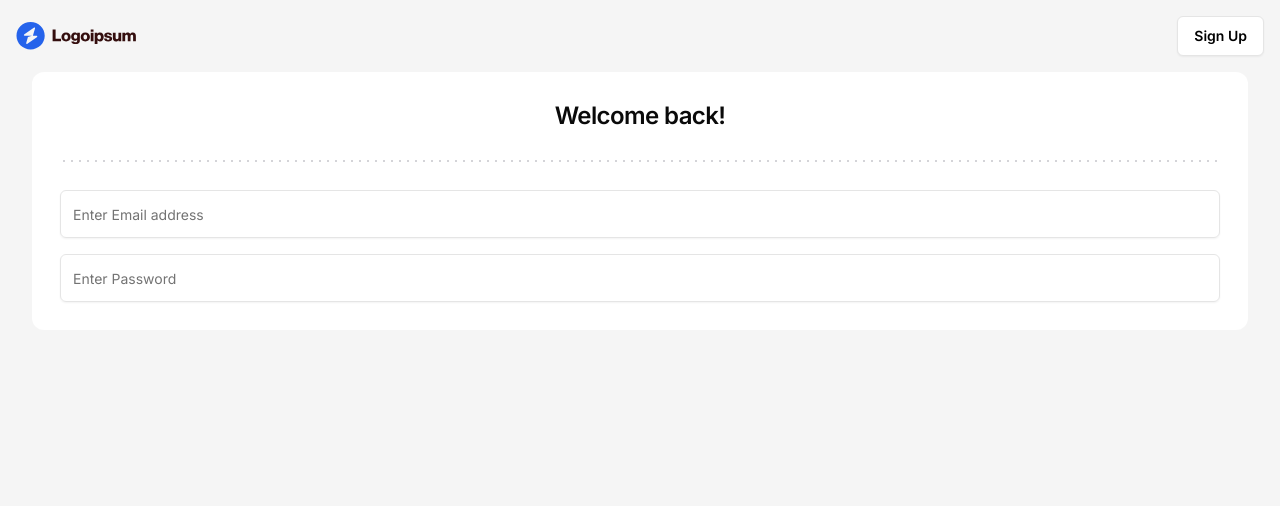
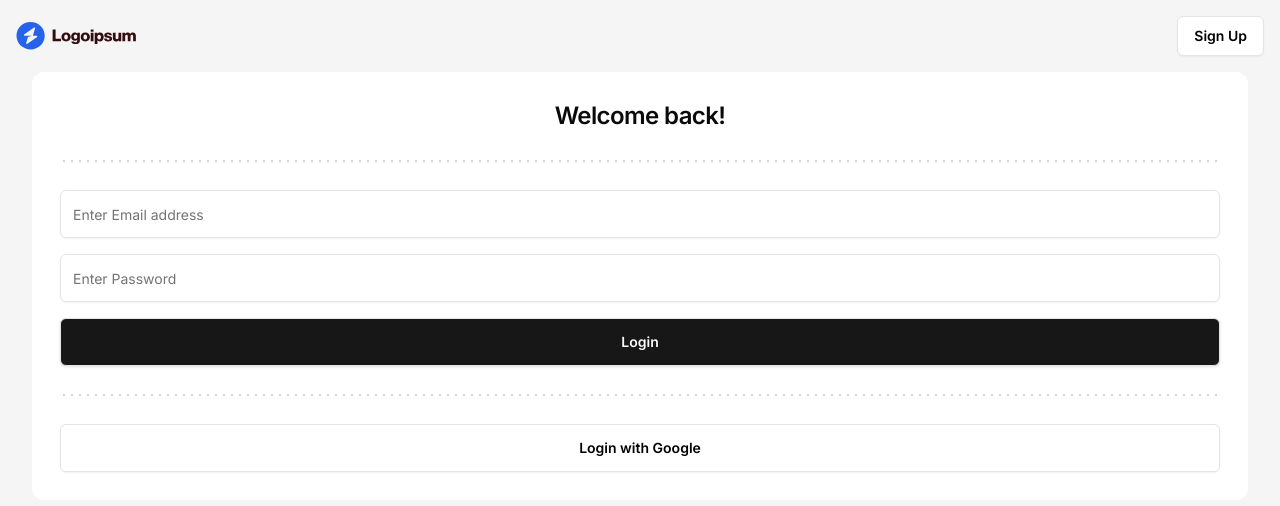
Before and after one commit to gyhcom/Jira_Gyh, a Next.js app: page /sign-in in a window 1280 px wide. Shown: the top 506 px of the page. Built offline with nearby package versions, Linux system fonts and the light colour scheme.

Commit message:
feat: add login button and Google login option to SignInCard component

```diff
--- a/src/features/auth/components/sign-in-card.tsx
+++ b/src/features/auth/components/sign-in-card.tsx
@@ -1,6 +1,7 @@
 "use client"
 
 import { DottedSeparator } from "@/components/dotted-separator"
+import { Button } from "@/components/ui/button"
 import {
     Card,
     CardContent,
@@ -42,7 +43,21 @@ export const SignInCard = () => {
                     min = {8}
                     max = {256}
                     />
+                    <Button disabled={false} size="lg" className="w-full">
+                        Login
+                    </Button>
                 </form>
+            </CardContent>
+            <div className="px-7">
+                <DottedSeparator />
+            </div>
+            <CardContent className="p-7 flex flex-col gap-y-4">
+                <Button
+                variant="secondary"
+                size="lg"
+                className="w-full">
+                    Login with Google
+                </Button>
             </CardContent>
         </ Card >
     )
```
